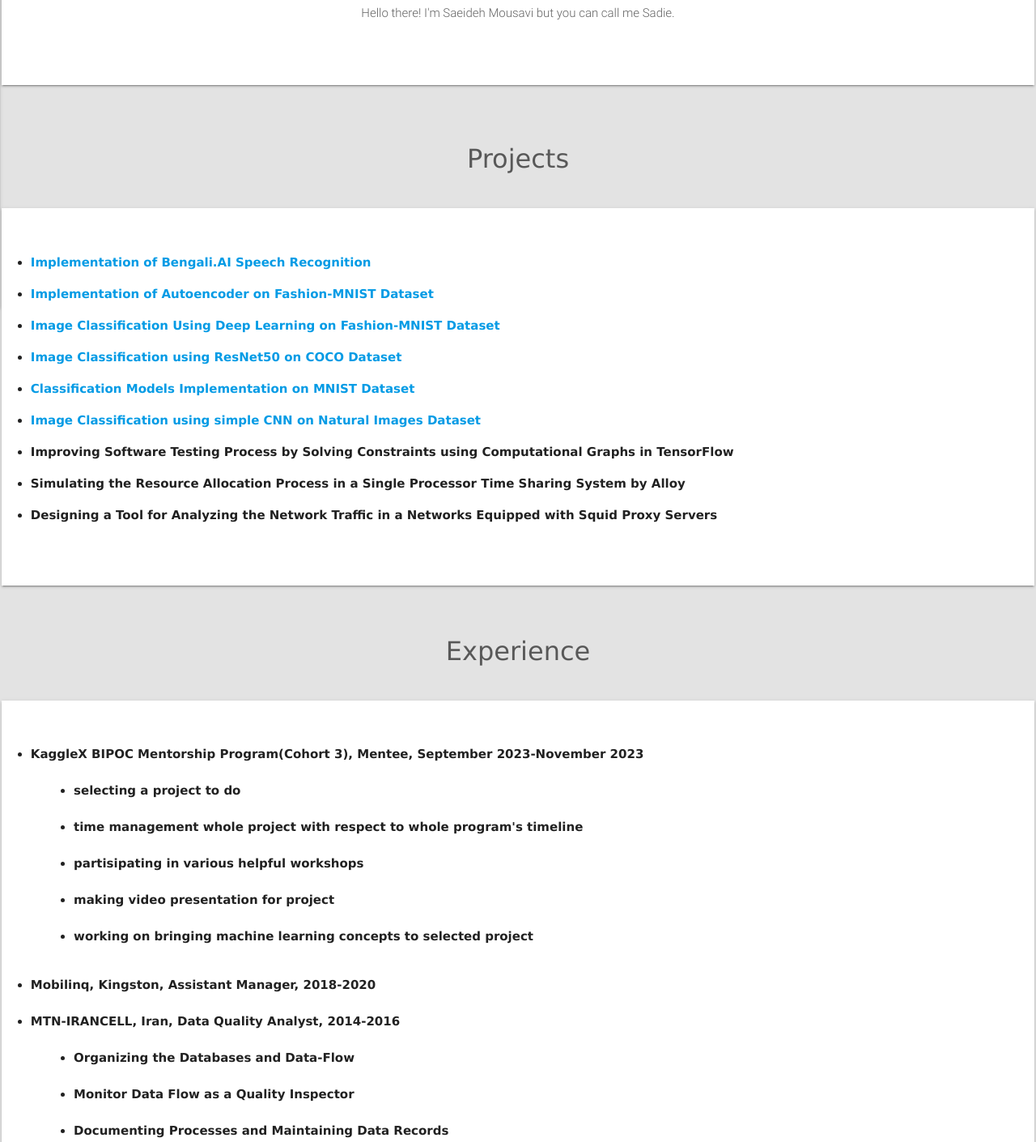
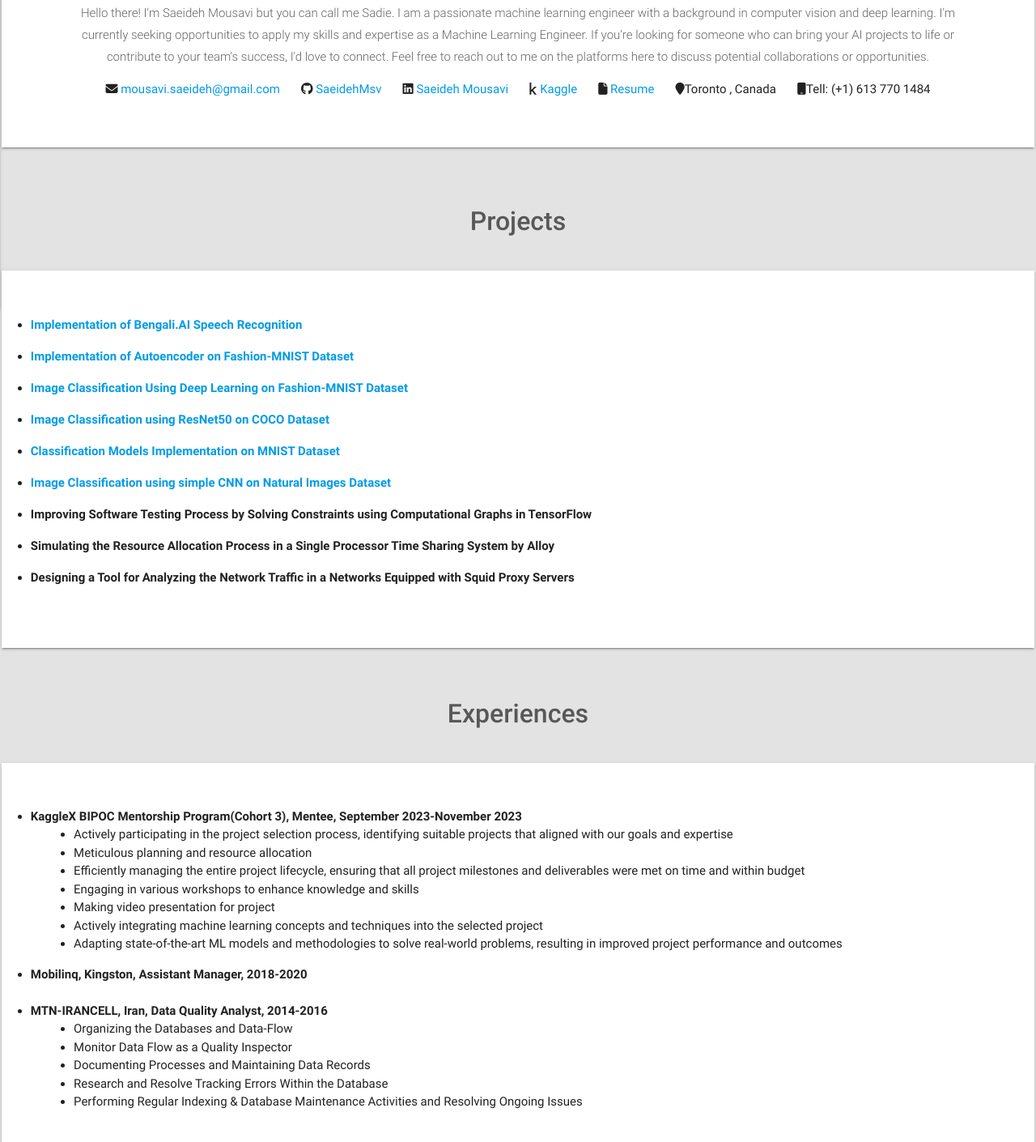
Before and after one commit to SaeidehMsv/SaeidehMsv.github.io, a plain HTML site: page index.html in a window 1280 px wide. Shown: the part 480-1890 px from the top of the page at 81% size. Drawn offline with nearby package versions, Linux system fonts and the light colour scheme; a script that the page names is missing.

Commit message:
modifying roles

```diff
--- a/assets/css/style.css
+++ b/assets/css/style.css
@@ -106,11 +106,11 @@ Primary use:	CV/Resume, Portfolio, Perosnal Website
   -o-box-shodow: 0 2px 5px 0 rgba(0, 0, 0, 0.16), 0 2px 10px 0 rgba(0, 0, 0, 0.12);
 }
 * {
-  font-family: 'Verdana', sans-serif;
+  font-family: 'Roboto', sans-serif;
 }
 body {
   background: #e3e3e3;
-  font-family: 'Verdana', sans-serif;
+  font-family: 'Roboto', sans-serif;
 }
 .fix {
   overflow: hidden;
--- a/index.html
+++ b/index.html
@@ -76,7 +76,7 @@
                                     <li><a href="#Education"><b>Education</b></a></li>
                                     <li><a href="#Certification"><b>Certifications</b></a></li>
                                     <li><a href="#skill"><b>Skills</b></a></li>
-                                    <li><a href="#contact"><b>Contact</b></a></li>
+                                    <!-- <li><a href="#contact"><b>Contact</b></a></li> -->
                                 </ul>
                                 <ul class="side-nav" id="slide-out">
                                     <li><a href="#" class="active"><b>Home</b></a></li>
@@ -86,7 +86,7 @@
                                     <li><a href="#Education"><b>Education</b></a></li>
                                     <li><a href="#Certification"><b>Certifications</b></a></li>
                                     <li><a href="#skill"><b>Skills</b></a></li>
-                                    <li><a href="#contact"><b>Contact</a></li>
+                                    <!-- <li><a href="#contact"><b>Contact</a></li> -->
                                 </ul>
                                 <a href="#" data-activates="slide-out" class="button-collapse"><i class="mdi-navigation-menu"></i></a>
                             </nav>
@@ -109,10 +109,25 @@
                             <div class="intro-content">
                                 <h2>Saeideh Mousavi</h2>
                                 <span>Machine Learning Engineer</span>
-                                <p>
-                                Hello there! I'm Saeideh Mousavi but you can call me Sadie.
-                                </p>
+                                <p>Hello there! I'm Saeideh Mousavi but you can call me Sadie. I am a passionate machine learning engineer with a background in computer vision and deep learning.
+                                    I'm currently seeking opportunities to apply my skills and expertise as a Machine Learning Engineer. If you're looking for someone who can bring your AI projects to life or contribute to your team's success,
+                                    I'd love to connect. Feel free to reach out to me on the platforms here to discuss potential collaborations or opportunities.</p>
                             </div>
+                            <div  class="col l12 m12 s12">
+                                <i class="fa fa-envelope"></i> <a href="mailto:">mousavi.saeideh@gmail.com &nbsp &nbsp &nbsp </a>
+                                <i class="fa-brands fa-github"></i> <a href="https://github.com/SaeidehMsv" target="blank">SaeidehMsv &nbsp &nbsp &nbsp </a>
+                                <i class="fa-brands fa-linkedin"></i> <a href="https://www.linkedin.com/in/saeideh-mousavi-b7684621a/" target="blank">Saeideh Mousavi &nbsp &nbsp &nbsp</a>
+                                <i class="fa-brands fa-kaggle"></i> <a href="https://www.kaggle.com/saeidehmousavi" target="blank">Kaggle &nbsp &nbsp &nbsp</a>
+                                <i class="fa-solid fa-file"></i> <a href=".\assets\images\saeideh_mousavi_ML_resume_modified_version.pdf" target="blank">Resume &nbsp &nbsp &nbsp</a>
+                                <i class="fa fa-map-marker"></i>Toronto , Canada &nbsp &nbsp  &nbsp
+                                <i class="fa fa-mobile-phone"></i>Tell: (+1) 613 770 1484
+                            </div>
+
+
+
+
+
+
                         </div>
                     </div>
                 </div>
@@ -170,39 +185,40 @@
             <div class="container">
                 <div class="row">
                     <div class="section-title wow fadeIn a1" data-wow-delay="0.1s">
-                        <h2> Experience </h2>
+                        <h2> Experiences </h2>
                     </div>
                     <div class="publication-line intro fadeIn z-depth-1">
                         <div class="row">
                             <div class="col m12 s12">
                                 <div class="publication-bar col m12 wow fadeIn a1"  data-wow-delay="0.2s">
                                     <ul style="list-style-type: georgian;">
-                                        <li><b>KaggleX BIPOC Mentorship Program(Cohort 3), Mentee, September 2023-November 2023</li>
+                                        <li><b>KaggleX BIPOC Mentorship Program(Cohort 3), Mentee, September 2023-November 2023</b></li>
                                             <div class="col l12 m12 s12">
-                                                <ul style="list-style-type: disc;padding-left: 42px;">
-                                                    </br><li>selecting a project to do </li></br>
-                                                    <li>time management whole project with respect to whole program's timeline</li></br>
-                                                    <li>partisipating in various helpful workshops</li></br>
-                                                    <li>making video presentation for project</li></br>
-                                                    <li>working on bringing machine learning concepts to selected project</li></br>
-                                                </ul>
+                                                <ul style="list-style-type: disc;padding-left: 42px;font-weight: normal;">
+                                                    <li>Actively participating in the project selection process, identifying suitable projects that aligned with our goals and expertise </li>
+                                                    <li>Meticulous planning and resource allocation </li>
+                                                    <li>Efficiently managing the entire project lifecycle, ensuring that all project milestones and deliverables were met on time and within budget</li>
+                                                    <li>Engaging in various workshops to enhance knowledge and skills</li>
+                                                    <li>Making video presentation for project</li>
+                                                    <li>Actively integrating machine learning concepts and techniques into the selected project</li>
+                                                    <li>Adapting state-of-the-art ML models and methodologies to solve real-world problems, resulting in improved project performance and outcomes</li>
                                                 </p>
                                             </div>
-                                        <li><b>Mobilinq, Kingston, Assistant Manager, 2018-2020</b>
+                                        <li><b>Mobilinq, Kingston, Assistant Manager, 2018-2020</b></br>
                                             <!-- <br/> Managing Cash Flow -->
                                             <!-- <br/>Organizing Employee Schedule -->
                                             <!-- <br/>Optimizing Profits by Controlling Costs -->
                                             <!-- <br/>Hiring and Training and Developing New Employees -->
                                             <!-- <br/>Review all Transactions and Payment Functions to Ensure That They are Complete and Accurate -->
-                                        </li> </br>
-                                        <li><b>MTN-IRANCELL, Iran, Data Quality Analyst, 2014-2016</li></br>
+                                        </li></br>
+                                        <li><b>MTN-IRANCELL, Iran, Data Quality Analyst, 2014-2016</b></li>
                                             <div class="col l12 m12 s12">
-                                                <ul style="list-style-type: disc;padding-left: 42px;">
-                                                    <li>Organizing the Databases and Data-Flow</li></br>
-                                                    <li>Monitor Data Flow as a Quality Inspector</li></br>
-                                                    <li>Documenting Processes and Maintaining Data Records</li></br>
-                                                    <li>Research and Resolve Tracking Errors Within the Database</li></br>
-                                                    <li>Performing Regular Indexing & Database Maintenance Activities and Resolving Ongoing Issues</li></br>
+                                                <ul style="list-style-type: disc;padding-left: 42px;font-weight: normal;">
+                                                    <li>Organizing the Databases and Data-Flow</li>
+                                                    <li>Monitor Data Flow as a Quality Inspector</li>
+                                                    <li>Documenting Processes and Maintaining Data Records</li>
+                                                    <li>Research and Resolve Tracking Errors Within the Database</li>
+                                                    <li>Performing Regular Indexing & Database Maintenance Activities and Resolving Ongoing Issues</li>
                                                 </ul>
                                                 </p>
                                             </div>
@@ -251,7 +267,7 @@
             <div class="container">
                 <div class="row">
                     <div class="section-title wow fadeIn a1" data-wow-delay="0.1s">
-                        <h2>Certification </h2>
+                        <h2>Certifications </h2>
                     </div>
                     <div class="publication-line intro fadeIn z-depth-1">
                         <div class="row">
@@ -319,7 +335,7 @@
             <div class="container">
                 <div class="row">
                     <div class="section-title wow fadeIn a1" data-wow-delay="0.1s">
-                        <div class="section-title wow fadeIn a1" data-wow-delay="0.1s">
+                        <!-- <div class="section-title wow fadeIn a1" data-wow-delay="0.1s">
                             <h2>Contact Me</h2>
                         </div>
                         <div class="contact-line intro fadeIn z-depth-1" data-wow-delay="0.1s">
@@ -334,7 +350,7 @@
                                     <p><i class="fa fa-mobile-phone"></i>Tell: (+1) 613 770 1484</p>
                                 </div>
                             </div>
-                        </div>
+                        </div>   -->
                     </div>
                 </div>
             </div>
```
